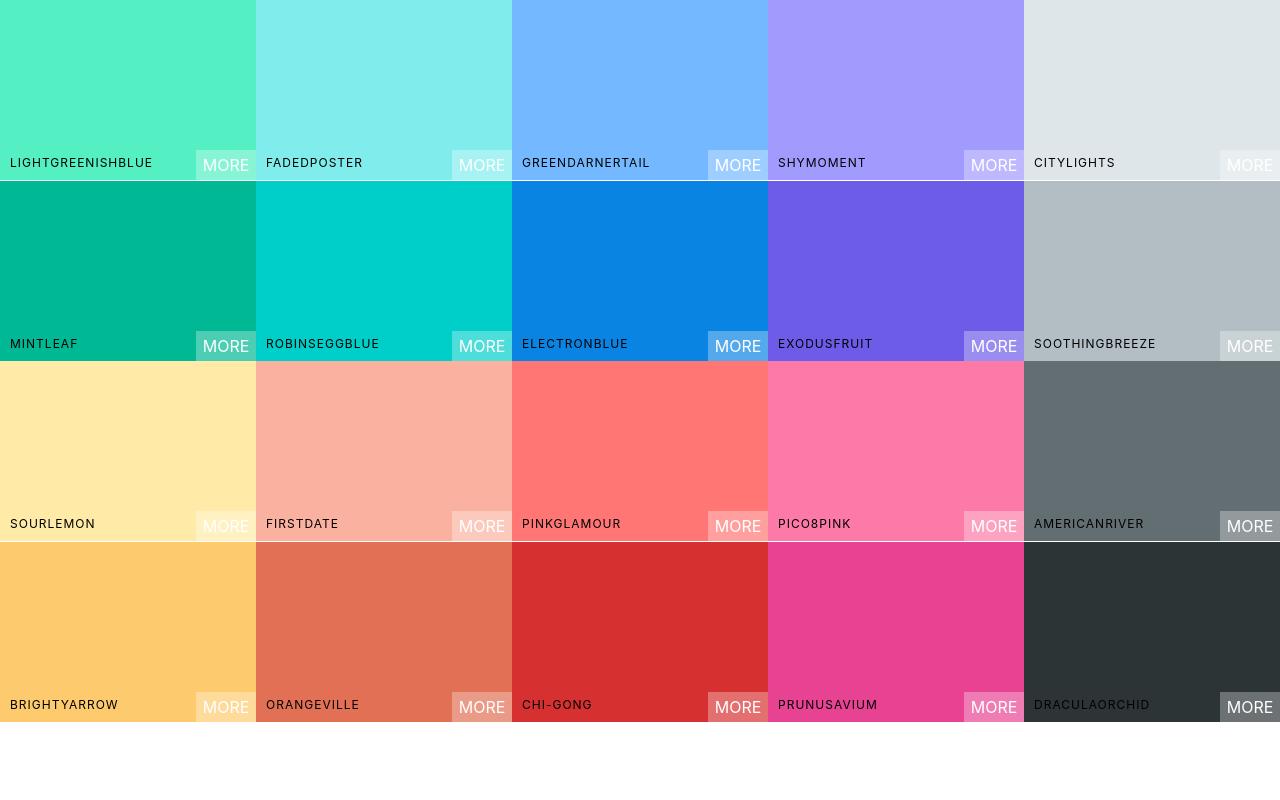
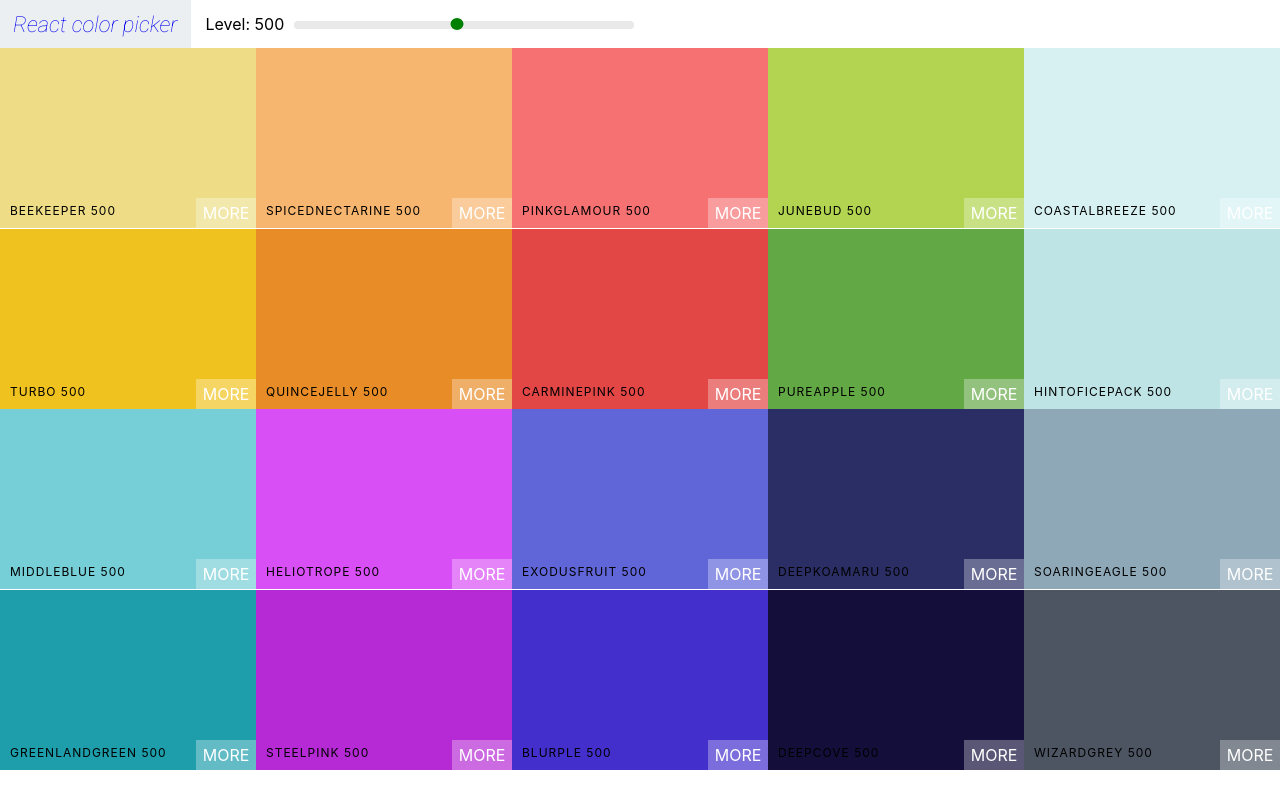
Before and after one commit to daylanberry/colors-app, a React (Create React App) app: page / in a window 1280 px wide. Built offline with nearby package versions, Linux system fonts and the light colour scheme.

Commit message:
creating bar to change palette colors

```diff
--- a/package.json
+++ b/package.json
@@ -6,6 +6,8 @@
     "@testing-library/jest-dom": "^4.2.4",
     "@testing-library/react": "^9.5.0",
     "@testing-library/user-event": "^7.2.1",
+    "chroma-js": "^2.1.0",
+    "rc-slider": "^9.3.1",
     "react": "^16.13.1",
     "react-copy-to-clipboard": "^5.0.2",
     "react-dom": "^16.13.1",
--- a/public/index.html
+++ b/public/index.html
@@ -9,6 +9,7 @@
       name="description"
       content="Web site created using create-react-app"
     />
+    <link href="https://fonts.googleapis.com/css2?family=Roboto:ital,wght@1,100&display=swap" rel="stylesheet">
     <link rel="apple-touch-icon" href="%PUBLIC_URL%/logo192.png" />
     <!--
       manifest.json provides metadata used when your web app is installed on a
--- a/src/App.js
+++ b/src/App.js
@@ -1,11 +1,12 @@
 import React from 'react';
 import Palette from './Palette';
 import seedColors from './seedColors';
+import { generatePalette } from './colorHelpers';
 
 function App() {
   return (
     <div className="App">
-      <Palette {...seedColors[3]}/>
+      <Palette palette={generatePalette(seedColors[4])}/>
     </div>
   );
 }
--- /dev/null
+++ b/src/Navbar.css
@@ -0,0 +1,51 @@
+.Navbar {
+  display: flex;
+  align-items: center;
+  justify-content: flex-start;
+  height: 6vh;
+}
+
+.logo {
+  margin-right: 15px;
+  padding: 0 13px;
+  font-size: 22px;
+  background-color: #eceff1;
+  font-family: Roboto;
+  height: 100%;
+  display: flex;
+  align-items: center;
+}
+
+.logo a {
+  text-decoration: none;
+
+}
+
+.slider {
+  width: 340px;
+  margin: 0 10px;
+  display: inline-block;
+}
+
+.rc-slider-track {
+  background-color: transparent;
+}
+
+.rc-slider-rail {
+  height: 8px;
+
+}
+
+.rc-slider-handle,
+.rc-slider-handle:active,
+.rc-slider-handle:focus,
+.rc-slider-handle:hover {
+  background-color: green;
+  outline: none;
+  border: 2px solid green;
+  box-shadow: none;
+  width: 13px;
+  height: 12px;
+  margin-top: -3px;
+  margin-left: -7px;
+}
--- /dev/null
+++ b/src/Navbar.js
@@ -0,0 +1,34 @@
+import React, { Component } from 'react';
+import 'rc-slider/assets/index.css';
+import './Navbar.css'
+import Slider from 'rc-slider';
+
+class Navbar extends Component {
+  render() {
+    const { changeLevel, level } = this.props;
+
+    return (
+      <header className='Navbar'>
+        <div className='logo'>
+          <a href='#'>React color picker</a>
+        </div>
+          <div className='slider-container'>
+            <span>Level: {level}</span>
+            <div className='slider'>
+              <Slider
+                defaultValue={level}
+                min={100}
+                max={900}
+                step={100}
+                onAfterChange={changeLevel}
+              />
+            </div>
+
+          </div>
+
+      </header>
+    )
+  }
+};
+
+export default Navbar
--- a/src/Palette.js
+++ b/src/Palette.js
@@ -1,21 +1,36 @@
 import React, { Component } from 'react';
 import ColorBox from './ColorBox'
 import './Palette.css'
+import Navbar from './Navbar'
 
 class Palette extends Component {
 
+  constructor(props) {
+    super(props);
+
+    this.state = {
+      level: 500
+    }
+  }
+
+  changeLevel = (level) => {
+    this.setState({ level })
+  }
+
   render() {
-    const colorBoxes = this.props.colors.map(color => (
-      <ColorBox background={color.color} name={color.name}/>
+    const { colors } = this.props.palette;
+    const { level } = this.state;
+
+    const colorBoxes = colors[level].map(color => (
+      <ColorBox background={color.hex} name={color.name}/>
 
     ))
     return (
       <div className='Palette'>
+        <Navbar changeLevel={this.changeLevel} level={level}/>
         <div className='Palette-colors'>
           {colorBoxes}
         </div>
-
-
       </div>
     )
   }
--- /dev/null
+++ b/src/colorHelpers.js
@@ -0,0 +1,81 @@
+// {
+//     paletteName: "Material UI Colors",
+//     id: "material-ui-colors",
+//     emoji: "🎨",
+//     colors: [
+//       { name: "red", color: "#F44336" },
+//       { name: "pink", color: "#E91E63" },
+//       { name: "purple", color: "#9C27B0" },
+//       { name: "deeppurple", color: "#673AB7" },
+//       { name: "indigo", color: "#3F51B5" },
+//       { name: "blue", color: "#2196F3" },
+//       { name: "lightblue", color: "#03A9F4" },
+//       { name: "cyan", color: "#00BCD4" },
+//       { name: "teal", color: "#009688" },
+//       { name: "green", color: "#4CAF50" },
+//       { name: "lightgreen", color: "#8BC34A" },
+//       { name: "lime", color: "#CDDC39" },
+//       { name: "yellow", color: "#FFEB3B" },
+//       { name: "amber", color: "#FFC107" },
+//       { name: "orange", color: "#FF9800" },
+//       { name: "deeporange", color: "#FF5722" },
+//       { name: "brown", color: "#795548" },
+//       { name: "grey", color: "#9E9E9E" },
+//       { name: "bluegrey", color: "#607D8B" }
+//     ]
+//   }
+
+import chroma from 'chroma-js';
+
+const levels = [50, 100, 200, 300, 400, 500, 600, 700, 800, 900];
+
+function generatePalette(starterPalette) {
+  let newPalette = {
+    paletteName: starterPalette.paletteName,
+    id: starterPalette.id,
+    emoji: starterPalette.emoji,
+    colors: {}
+  };
+
+  for (let level of levels) {
+    newPalette.colors[level] = [];
+  }
+
+
+  for (let color of starterPalette.colors) {
+    let scale = generateScale(color.color, 10).reverse();
+
+    for (let i in scale) {
+      newPalette.colors[levels[i]].push({
+        name: `${color.name} ${levels[i]}`,
+        id: color.name.toLowerCase().replace(/ /g, '-'),
+        hex: scale[i],
+        rgb: chroma(scale[i]).css(),
+        rgba: chroma(scale[i]).css().replace('rgb', 'rgba').replace(")", ",1.0)")
+      })
+    }
+  }
+
+  return newPalette
+}
+
+function getRange(hexColor) {
+  const end = '#fff';
+
+  return [
+    chroma(hexColor)
+      .darken(1.4)
+      .hex(),
+    hexColor,
+    end
+  ]
+}
+
+function generateScale(hexColor, numberOfColors) {
+  return chroma
+    .scale(getRange(hexColor))
+    .mode('lab')
+    .colors(numberOfColors)
+};
+
+export { generatePalette }
```
Also changed, not shown: src/Palette.css (line endings or trailing spaces), 1 other file (tests, documents, lock files or other folders).
